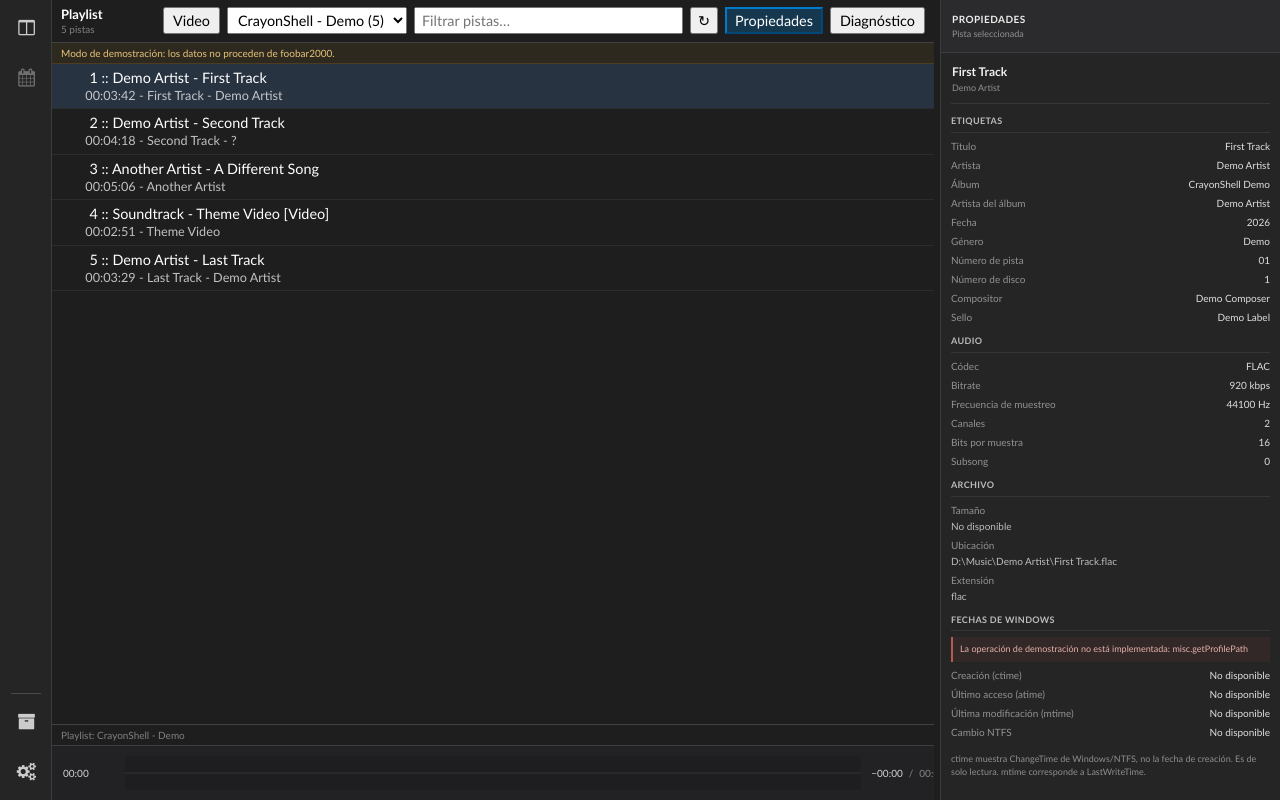
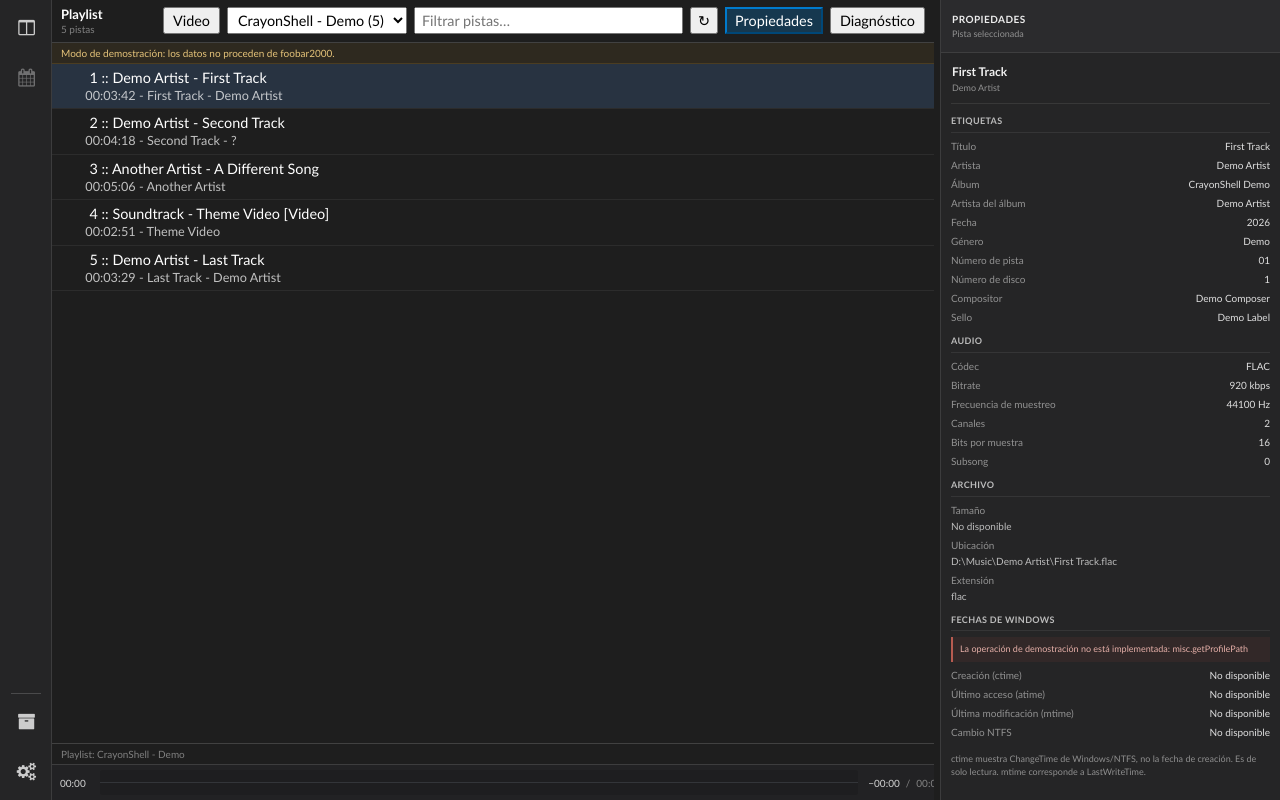
Before and after one commit to mhz698a/fb2k-CrayonShell, a React (Vite) app: page / in a window 1280 px wide. Built offline with nearby package versions, Linux system fonts and the light colour scheme.

Commit message:
changed seekbar height

```diff
--- a/src/styles/main.css
+++ b/src/styles/main.css
@@ -5,7 +5,7 @@
     --accent-color: #007acc;
     --activitybar-width: 52px;
     --sidebar-width: 250px;
-    --waveform-seekbar-height: 34px;
+    --waveform-seekbar-height: 25px;
 }
 
 html {
@@ -2920,7 +2920,7 @@ button.play-btn {
     width: 100%;
     min-width: 0;
     min-height: calc(var(--waveform-seekbar-height, 34px) + 10px);
-    padding: 5px 11px;
+    padding: 0px 8px;
     background: #222224;
     border-top: 1px solid rgba(128, 128, 128, .28);
 }
@@ -2939,7 +2939,7 @@ button.play-btn {
 
 .waveform-seekbar-current {
     justify-content: flex-start;
-    min-width: 52px;
+    min-width: 30px;
 }
 
 .waveform-seekbar-end {
```
